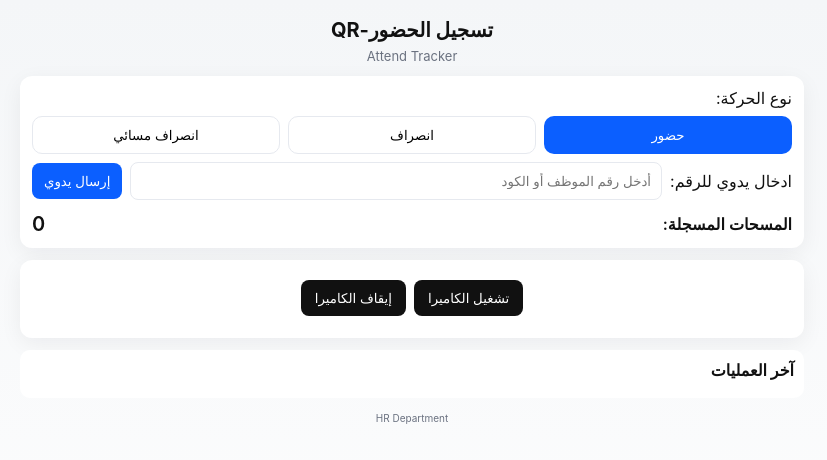
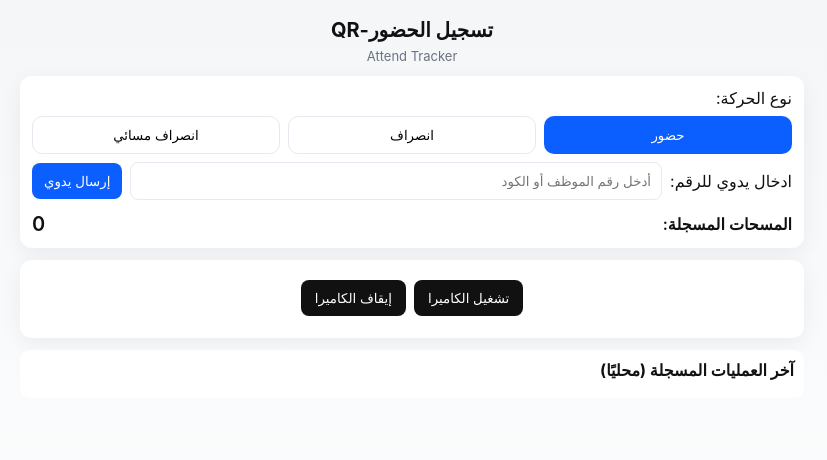
Before and after one commit to mnaseralib-lgtm/QRcode, a plain HTML site: page index.html in a window 1280 px wide. Shown: the whole page, without its empty margins (228-1055 px from the left). Drawn offline with Linux system fonts and the light colour scheme; a script that the page names is missing.

Commit message:
Update index.html
Signed-off-by: mnaseralib-lgtm <mnaseralib@gmail.com>

```diff
--- a/index.html
+++ b/index.html
@@ -5,7 +5,6 @@
   <meta name="viewport" content="width=device-width,initial-scale=1,viewport-fit=cover" />
   <title>تسجيل الحضور - QR</title>
   <link rel="stylesheet" href="style.css">
-  <!-- html5-qrcode library -->
   <script src="https://unpkg.com/html5-qrcode@2.3.8/minified/html5-qrcode.min.js"></script>
 </head>
 <body>
@@ -46,16 +45,12 @@
       </section>
 
       <section class="log">
-        <h2>آخر العمليات</h2>
-        <ul id="logList"></ul>
+        <h2>آخر العمليات المسجلة (محليًا)</h2>
+        <ul id="logList">
+          </ul>
       </section>
     </main>
-
-    <footer>
-      <small>HR Department </small>
-    </footer>
   </div>
-
   <script src="script.js"></script>
 </body>
 </html>
```
